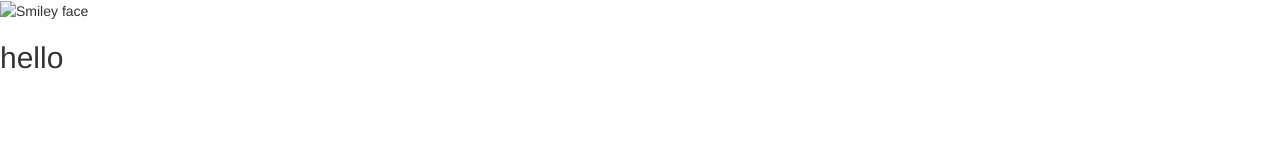
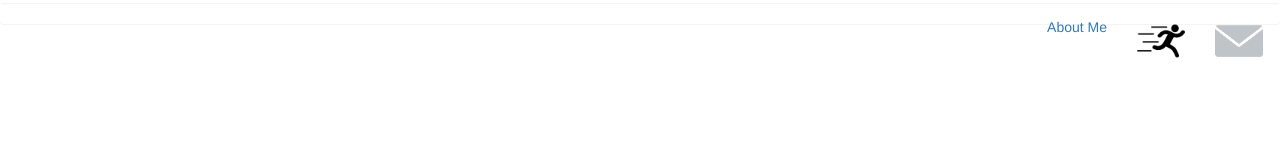
Before and after one commit to tonyruns/tonyruns.github.io, a plain HTML site: page index.html in a window 1280 px wide. Drawn offline with Linux system fonts and the light colour scheme.

Commit message:
icon change

```diff
--- /dev/null
+++ b/css/site.css
@@ -0,0 +1,4 @@
+.icons{
+	height: 48px;
+	width: 48px;
+}
--- a/index.html
+++ b/index.html
@@ -5,20 +5,21 @@
 	<head>
 
 		<link href="css/bootstrap.css" rel='stylesheet' type='text/css'>
+		<link href="css/site.css" rel='stylesheet' type='text/css'>
 		<script src="scripts/jquery.min.js" type="text/javascript"></script>
+
 		<!--<script src="http://code.jquery.com/jquery-1.11.2.min.js"></script>	-->
 	</head>
 	<body>
-		<img scr="runer.png" alt="Smiley face" />
-		<h2>hello</h2>
-		<!-- <div class="panel">
-			<nav class="navbar-inverse navbar-fixed-top">
-				<ul class="nav navbar-nav">
-						<li class="active"><a href="#">About Me</a></li>
-						<li><a href="#about"></a></li>
-						<li><a href="#contact">Contact</a></li>
-				</ul>
-			</nav>
-		</div> -->
+		<div class="panel">
+
+			<div class="panel">
+					<ul class="nav navbar-nav pull-right">
+							<li class="active"><a href="#">About Me</a></li>
+							<li><a href="#interests"><img src="icons/runer.png" class="icons"/></a></li>
+							<li><a href="#contact"><img src="icons/email.png" class="icons"/></a></li>
+					</ul>
+			</div>
+		</div>
 	</body>
 </html>
```
Also changed, not shown: icons/email.png (added).
